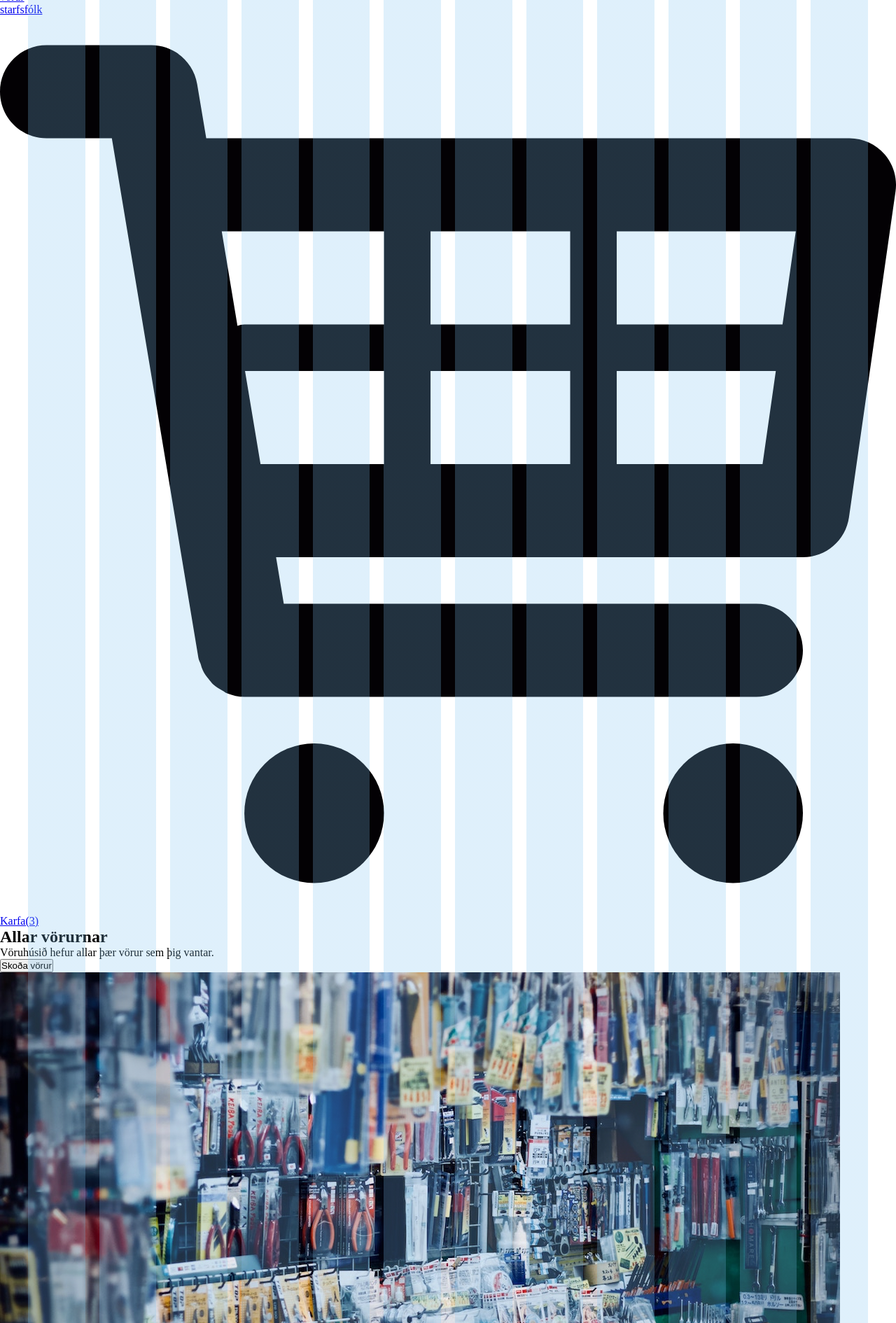
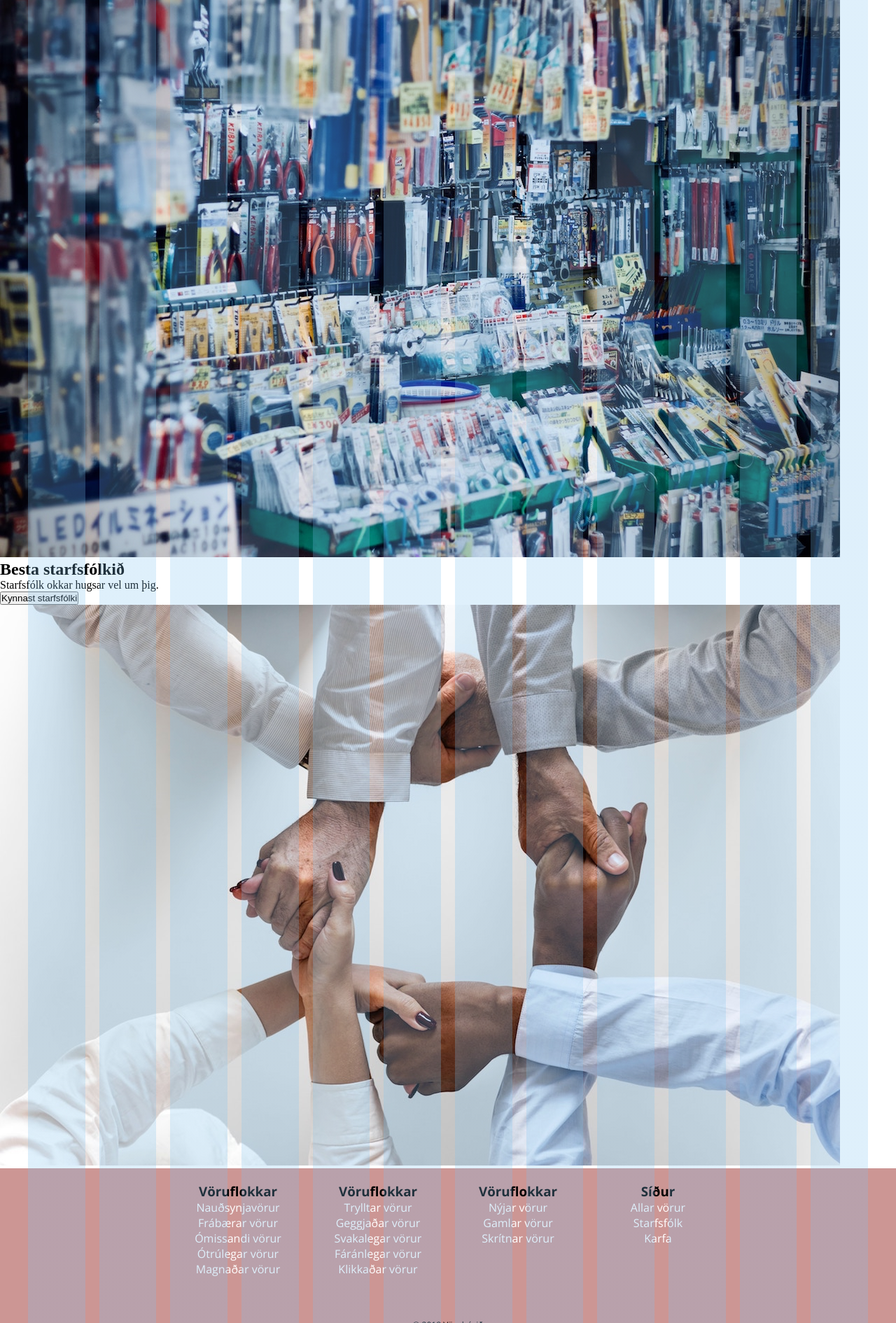
Before and after one commit to hrafnhilduro/hopverkefni1, a website: page pages/products.html in a window 1280 px wide. Shown: the part 68-1958 px from the top of the page at 70% size. Drawn offline with nearby package versions, Linux system fonts and the light colour scheme.

Commit message:
Bætti inn footer

```diff
--- a/pages/products.html
+++ b/pages/products.html
@@ -11,21 +11,18 @@
 </head>
 <body>
   <main>
-    <header>
-      <h1>Vöruhúsið</h1>
-      <div class="header__menu">
-        <nav>
-          <ul class="header__tags">
-            <li class="head__tag underline"><a href="./index.html">forsíða</a></li>
-            <li class="head__tag"><a href="./pages/products.html">vörur</a></li>
-            <li class="head__tag"><a href="./pages/staff.html">starfsfólk</a></li>
+    <header class="header">
+      <div class="header_content">
+        <div class="header_row">
+          <h1 class="header_title">Vörur</h1>
+          <nav class="header_nav">
+            <ul class="header_list">
+              <li class="header_item"><a href="index.html" class=header_link>Forsíða</a></li>
+              <li class="header_item"><a href="pages/products.html" class=header_link>Vörur</a></li>
+              <li class="header_item"><a href="pages/staff.html" class=header_link>Starfsfólk</a></li>
+              <li class="header_item header_item--button"><a href="pages/cart.html">Karfa(3)</a></li>
             </ul>
           </nav>
-        <div class="header__chart">
-          <a href="../pages/cart.html"><img src="../img/cart.svg" alt="Cart drawing"></a>
-          <a href="../pages/cart.html">
-            <span>Karfa(3)</span>
-          </a>
         </div>
       </div>
     </header>
@@ -59,59 +56,50 @@
         </div>
       </div>
     </section>
-    <footer>
+
+  </main>
+  <footer class="footer">
+    <div class="footer__content">
       <div class="footer__row">
         <div class="footer__col">
-          <section>
           <h3>Vöruflokkar</h3>
-            <ul class="footer__tags">
-              <li class="footer__tag"><a href="#">Nauðsynjavörur</a></li>
-              <li class="footer__tag"><a href="#">Frábærar vörur</a></li>
-              <li class="footer__tag"><a href="#">Ómissandi vörur</a></li>
-              <li class="footer__tag"><a href="#">Ótrúlegar vörur</a></li>
-              <li class="footer__tag"><a href="#">Magnaðar vörur</a></li>
+          <ul class="footer__list">
+            <li><a href="products.html"class="footer__link">Nauðsynjavörur</a></li>
+            <li><a href="products.html" class="footer__link">Frábærar vörur</a></li>
+            <li><a href="products.html" class="footer__link">Ómissandi vörur</a></li>
+            <li><a href="products.html" class="footer__link">Ótrúlegar vörur</a></li>
+            <li><a href="products.html" class="footer__link">Magnaðar vörur</a></li>
           </ul>
-          </section>
         </div>
         <div class="footer__col">
-          <section>
           <h3>Vöruflokkar</h3>
-            <ul class="footer__tags">
-              <li class="footer__tag"><a href="#">Trilltar vörur</a></li>
-              <li class="footer__tag"><a href="#">Geggjaðar vörur</a></li>
-              <li class="footer__tag"><a href="#">Svakalegar vörur</a></li>
-              <li class="footer__tag"><a href="#">Fáranlegar vörur</a></li>
-              <li class="footer__tag"><a href="#">Klikkaðar vörur</a></li>
+          <ul class="footer__list">
+            <li><a href="products.html" class="footer__link">Trylltar vörur</a></li>
+            <li><a href="products.html" class="footer__link">Geggjaðar vörur</a></li>
+            <li><a href="products.html" class="footer__link">Svakalegar vörur</a></li>
+            <li><a href="products.html" class="footer__link">Fáránlegar vörur</a></li>
+            <li><a href="products.html" class="footer__link">Klikkaðar vörur</a></li>
           </ul>
-          </section>
         </div>
         <div class="footer__col">
-          <section>
           <h3>Vöruflokkar</h3>
-            <ul class="footer__tags">
-              <li class="footer__tag"><a href="#">Nýjar vörur</a></li>
-              <li class="footer__tag"><a href="#">Gamlar vörur</a></li>
-              <li class="footer__tag"><a href="#">Skrítnar vörur</a></li>
+          <ul class="footer__list">
+            <li><a href="products.html" class="footer__link">Nýjar vörur</a></li>
+            <li><a href="products.html" class="footer__link">Gamlar vörur</a></li>
+            <li><a href="products.html" class="footer__link">Skrítnar vörur</a></li>
           </ul>
-          </section>
         </div>
         <div class="footer__col">
-          <section>
           <h3>Síður</h3>
-            <ul class="footer__tags">
-              <li class="footer__tag"><a href="#">Allar vörur</a></li>
-              <li class="footer__tag"><a href="#">Starfsfólk</a></li>
-              <li class="footer__tag"><a href="#">Karfa</a></li>
+          <ul class="footer__list">
+            <li><a href="products.html" class="footer__link">Allar vörur</a></li>
+            <li><a href="staff.html" class="footer__link">Starfsfólk</a></li>
+            <li><a href="cart.html" class="footer__link">Karfa</a></li>
           </ul>
-          </section>
         </div>
       </div>
-      <div class="footer__row">
-        <div class="footer__copy">
-        <span>&copy; 2018 Vöruhúsið</span>
-        </div>
+      <p class="footer__copyright">© 2018 Vöruhúsið</p>
     </div>
   </footer>
-  </main>
 </body>
 </html>
--- a/scss/config.scss
+++ b/scss/config.scss
@@ -5,3 +5,12 @@ $gutter: 20px;
 
 $font-main: 'Open Sans', helvetica, arial, sans-serif;
 $font-heading: 'Oswald', verdana, serif;
+
+// mixin sem reiknar nákvæmar prósentur útfrá dálkum
+@mixin columns($col: 1) {
+  // margföldum með "1%" til að breyta gildi í prósentu gildi
+  width: ($col / 12 * 100) * 1%;
+
+  padding-right: $gutter / 2;
+  padding-left: $gutter / 2;
+}
--- /dev/null
+++ b/scss/footer.scss
@@ -0,0 +1,58 @@
+.footer {
+  width: 100%;
+
+  &__content{
+    margin-left: -$gutter;
+    margin-right: -$gutter;
+
+    padding: $gutter;
+
+    color: #000000;
+    background-color: #cc9694;
+
+    font-family: $font-main;
+  }
+
+  &__row{
+    display: flex;
+    max-width: $max-width;
+    margin: 0 auto;
+  }
+
+  &__col{
+    @include columns(6);
+
+    text-align: center;
+
+    @media (min-width: $max-width / 2){
+      @include columns(2);
+
+      &:first-child {
+        margin-left: (2/12*100) * 1%;
+      }
+    }
+  }
+
+  &__list{
+    list-style: none;
+  }
+
+  &__link {
+    color: #ffffff;
+    text-decoration: none;
+    list-style: none;
+  }
+
+  &__copyright {
+    width: 100%;
+    max-width: $max-width;
+
+    margin: $gutter * 2 auto 0;
+    padding-top: $gutter;
+
+    color: #000000;
+
+    text-align: center;
+    font-size: 0.75rem;
+  }
+}
--- a/scss/header.scss
+++ b/scss/header.scss
@@ -4,7 +4,7 @@
   left: 0;
   z-index: 10;
 
-  padding: 0;
+  padding: 5px 0;
   width: 100%;
 
   color: #000000;
@@ -20,18 +20,30 @@
 
   &_row{
     display: flex;
+    margin-right: -($gutter / 2);
+    margin-left: -($gutter / 2);
   }
 
   &_title{
 
+
+    justify-content: center;
+    font-family: $font-heading;
+    font-size: 2rem;
+
   }
 
   &_nav{
-
+    display: flex;
   }
 
   &_list{
-
+    display: flex;
+    justify-content: center;
+    a {
+      text-decoration: none;
+      color: #000000;
+    }
   }
 
   &_item{
--- a/styles.scss
+++ b/styles.scss
@@ -21,4 +21,5 @@ html { /* stylelint-disable-line */
 
 
 // TODO sækja allar sass skrár
-//@import "scss/...";
+@import 'scss/header';
+@import 'scss/footer';
```
Also changed, not shown: index.html (+24 -21 lines), pages/cart.html (+36 -48 lines), pages/staff.html (+36 -33 lines), styles.css. Lines whose indentation alone changed are shown as unchanged.
